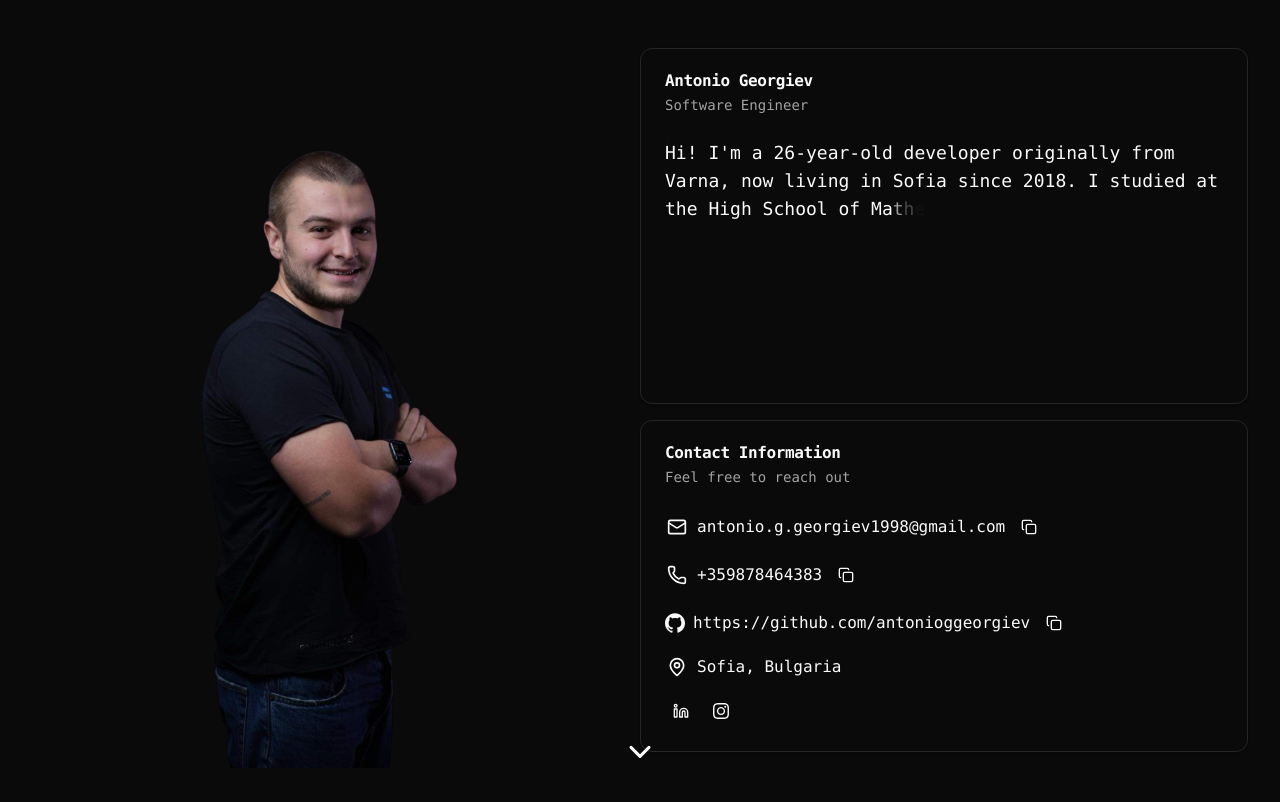
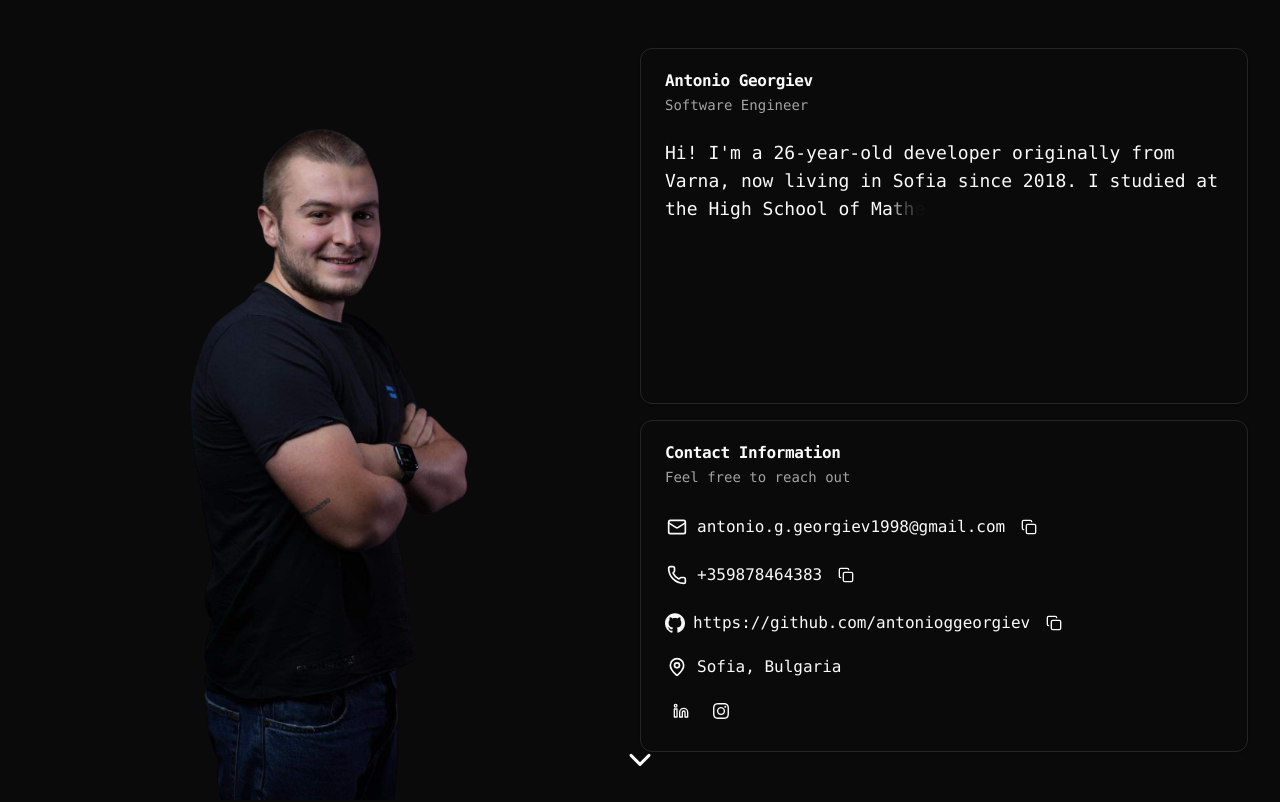
Before and after one commit to antonioggeorgiev/portfolio, a Next.js app: page / in a window 1280 px wide. Shown: the top 802 px of the page. Built offline with nearby package versions, Linux system fonts and the light colour scheme.

Commit message:
fixed some spacings

```diff
--- a/src/components/custom/layout/LayoutSection.tsx
+++ b/src/components/custom/layout/LayoutSection.tsx
@@ -21,7 +21,7 @@ export default function LayoutSection({
     <section
       id={id}
       className={cn(
-        "relative flex h-screen w-full justify-center p-8",
+        "relative flex h-screen w-full snap-start justify-center px-8",
         className,
       )}
     >
@@ -29,7 +29,7 @@ export default function LayoutSection({
         <NavigateSectionButton
           sectionId={sectionAboveId}
           direction="up"
-          className="absolute top-8"
+          className="absolute top-6"
         />
       )}
       {children}
@@ -37,7 +37,7 @@ export default function LayoutSection({
         <NavigateSectionButton
           sectionId={sectionBelowId}
           direction="down"
-          className="absolute bottom-8"
+          className="absolute bottom-6"
         />
       )}
     </section>
```
